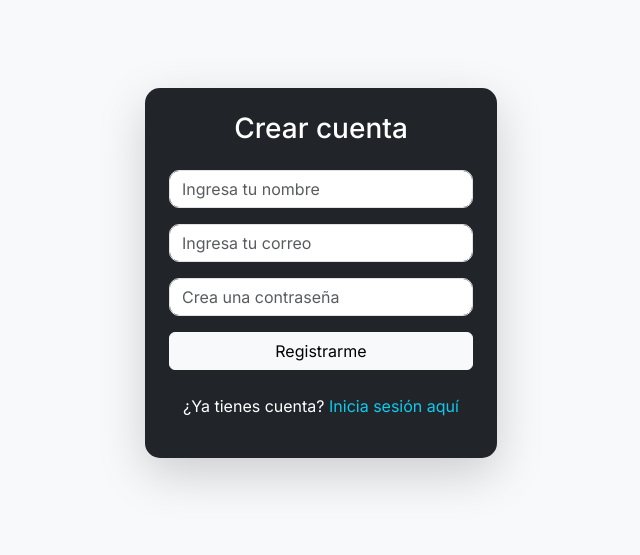
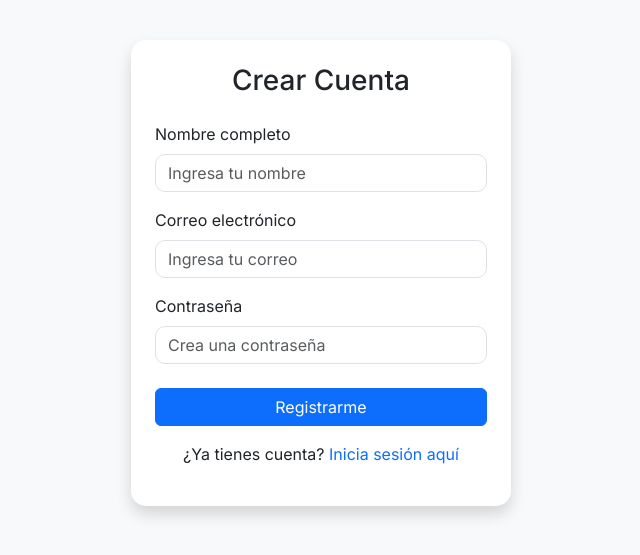
Before and after one commit to Elga14/proyecto-grado-frontend, a React app: page /registro in a window 1280 px wide. Shown: the part 127-682 px from the top of the page, without its empty margins (319-959 px from the left). Built offline with nearby package versions, Linux system fonts and the light colour scheme; the HTML template or start-up script is replaced by a standard one.

Commit message:
feat: eliminar enlace de perfil en la barra de navegación y mejorar el registro con mensajes de éxito y error

```diff
--- a/src/componentes/BarraNavegacion.jsx
+++ b/src/componentes/BarraNavegacion.jsx
@@ -18,7 +18,6 @@ function BarraNavegacion({ rol }) {
           <Nav className="ms-auto">
             <Nav.Link href="/inicio">Inicio</Nav.Link>
             <Nav.Link href="/mis-cursos">Mis Cursos</Nav.Link>
-            <Nav.Link href="/perfil">Perfil</Nav.Link>
             <Nav.Link href="/carrito">🛒 Carrito</Nav.Link>
 
             {rol === "admin" && <Nav.Link href="/admin">Administración</Nav.Link>}
--- a/src/paginas/PaginaCarrito.jsx
+++ b/src/paginas/PaginaCarrito.jsx
@@ -8,15 +8,24 @@ const PaginaCarrito = () => {
   const { carrito, eliminarDelCarrito, vaciarCarrito } = useContext(ContextoCarrito);
   const [exito, setExito] = useState(false);
   const [error, setError] = useState(false);
-  const [mensajeSesion, setMensajeSesion] = useState(""); // ⚠️ Mensaje de sesión expirada
+  const [mensajeSesion, setMensajeSesion] = useState("");
   const navigate = useNavigate();
 
   const total = carrito.reduce((acc, curso) => acc + curso.precio, 0);
 
+  // Función para formatear precios a pesos colombianos
+  const formatearPrecio = (valor) => {
+  return new Intl.NumberFormat("es-CO", {
+    style: "currency",
+    currency: "COP",
+    minimumFractionDigits: 0,
+    maximumFractionDigits: 0,
+  }).format(valor);
+};
+
   const procesarCompra = async () => {
     const token = localStorage.getItem("token");
 
-    // Validar token antes de procesar la compra
     if (!token) {
       setMensajeSesion("Tu sesión ha expirado. Por favor, inicia sesión nuevamente.");
       vaciarCarrito();
@@ -26,7 +35,6 @@ const PaginaCarrito = () => {
     const cursos = carrito.map((c) => c._id);
 
     try {
-      // Envío correcto del token y tipo de contenido
       await axios.post(
         "http://localhost:5000/api/pedidos/crear",
         { cursos, total },
@@ -47,7 +55,6 @@ const PaginaCarrito = () => {
     } catch (err) {
       console.error("Error al procesar la compra:", err.response || err);
 
-      // Manejar token inválido o expirado
       if (err.response && (err.response.status === 401 || err.response.status === 403)) {
         setMensajeSesion("Tu sesión ha expirado o el token es inválido. Inicia sesión nuevamente.");
         localStorage.removeItem("token");
@@ -114,7 +121,7 @@ const PaginaCarrito = () => {
                     <Card.Title>{curso.titulo}</Card.Title>
                     <Card.Text>{curso.descripcion}</Card.Text>
                     <p>
-                      <strong>Precio:</strong> ${curso.precio}
+                      <strong>Precio:</strong> {formatearPrecio(curso.precio)}
                     </p>
                     <Button
                       variant="outline-danger"
@@ -131,7 +138,7 @@ const PaginaCarrito = () => {
 
           {!exito && (
             <div className="text-center mt-4">
-              <h4>Total: ${total}</h4>
+              <h4>Total: {formatearPrecio(total)}</h4>
               <Button variant="secondary" className="me-2" onClick={vaciarCarrito}>
                 Vaciar carrito
               </Button>
--- a/src/paginas/Registro.jsx
+++ b/src/paginas/Registro.jsx
@@ -1,56 +1,58 @@
 import { useState } from "react";
-import { useNavigate, Link } from "react-router-dom";
+import { useNavigate } from "react-router-dom";
 import axios from "axios";
-import { Form, Button, Container, Card } from "react-bootstrap";
+import { Form, Button, Card, Alert, Container } from "react-bootstrap";
 
 function Registro() {
   const [nombre, setNombre] = useState("");
   const [correo, setCorreo] = useState("");
   const [contraseña, setContraseña] = useState("");
+  const [mensaje, setMensaje] = useState("");
   const [cargando, setCargando] = useState(false);
 
-  const navigate = useNavigate();
+  const navegar = useNavigate();
 
   const manejarEnvio = async (e) => {
     e.preventDefault();
+    setMensaje("");
     setCargando(true);
 
     try {
       const respuesta = await axios.post(
         "http://localhost:5000/api/usuarios/registrar",
-        {
-          nombre,
-          correo,
-          contraseña,
-        }
+        { nombre, correo, contraseña }
       );
 
       if (respuesta.status === 201) {
+        setMensaje("✅ Registro exitoso. Ahora inicia sesión.");
         setTimeout(() => {
           setCargando(false);
-          alert("✅ Registro exitoso. Ahora inicia sesión.");
-          navigate("/iniciar-sesion");
+          navegar("/iniciar-sesion");
         }, 2000);
       }
     } catch (error) {
       setCargando(false);
       console.error("Error al registrar usuario:", error);
-      alert(error.response?.data?.mensaje || "Error al registrarse. Intenta nuevamente.");
+      setMensaje(
+        error.response?.data?.mensaje || "Error al registrarse. Intenta nuevamente."
+      );
     }
   };
 
   return (
     <Container className="d-flex justify-content-center align-items-center vh-100">
-      {cargando && <Loader />}
+      <Card style={{ width: "380px" }} className="shadow p-4">
+        <h3 className="text-center mb-4">Crear Cuenta</h3>
 
-      <Card
-        className="p-4 shadow-lg bg-dark text-white text-center fade-in"
-        style={{ width: "22rem", borderRadius: "15px" }}
-      >
-        <h3 className="mb-4">Crear cuenta</h3>
+        {mensaje && (
+          <Alert variant={mensaje.includes("exitoso") ? "success" : "danger"}>
+            {mensaje}
+          </Alert>
+        )}
 
         <Form onSubmit={manejarEnvio}>
           <Form.Group className="mb-3">
+            <Form.Label>Nombre completo</Form.Label>
             <Form.Control
               type="text"
               placeholder="Ingresa tu nombre"
@@ -61,6 +63,7 @@ function Registro() {
           </Form.Group>
 
           <Form.Group className="mb-3">
+            <Form.Label>Correo electrónico</Form.Label>
             <Form.Control
               type="email"
               placeholder="Ingresa tu correo"
@@ -71,6 +74,7 @@ function Registro() {
           </Form.Group>
 
           <Form.Group className="mb-3">
+            <Form.Label>Contraseña</Form.Label>
             <Form.Control
               type="password"
               placeholder="Crea una contraseña"
@@ -80,16 +84,21 @@ function Registro() {
             />
           </Form.Group>
 
-          <Button type="submit" className="w-100 mb-3" variant="light">
-            Registrarme
+          <Button
+            variant="primary"
+            type="submit"
+            className="w-100 mt-2"
+            disabled={cargando}
+          >
+            {cargando ? "Procesando..." : "Registrarme"}
           </Button>
         </Form>
 
-        <p className="mt-2">
+        <p className="text-center mt-3">
           ¿Ya tienes cuenta?{" "}
-          <Link to="/iniciar-sesion" className="text-info text-decoration-none">
+          <a href="/iniciar-sesion" className="text-decoration-none">
             Inicia sesión aquí
-          </Link>
+          </a>
         </p>
       </Card>
     </Container>
```
